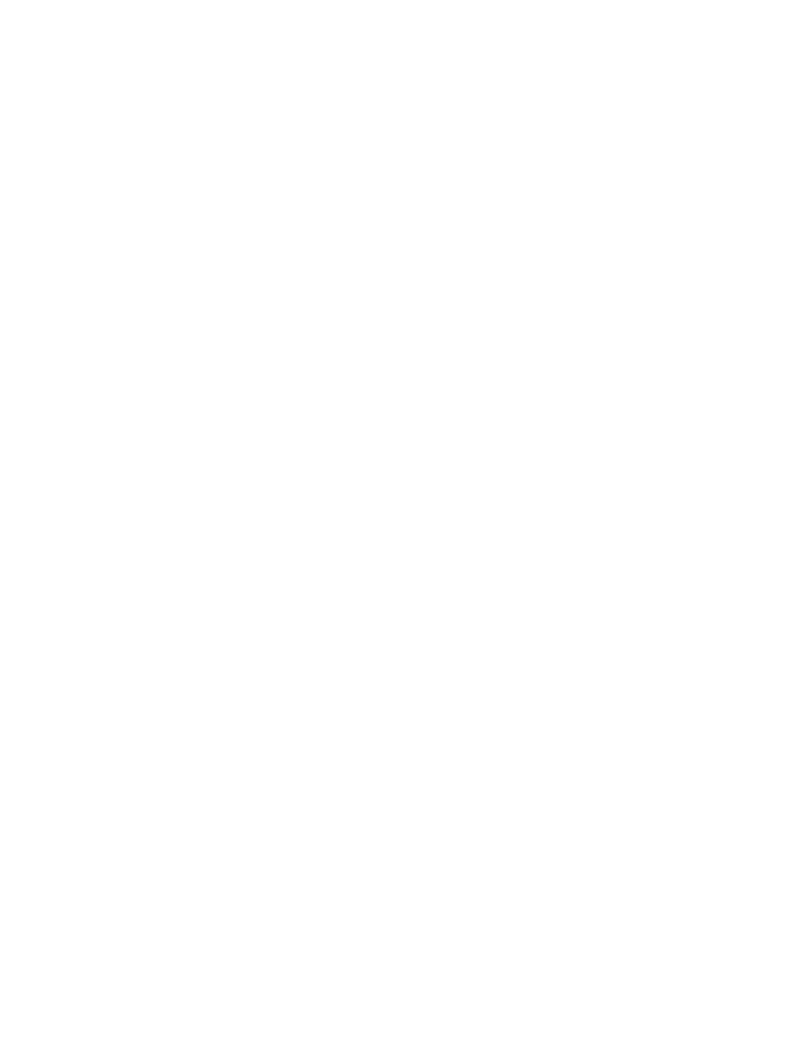
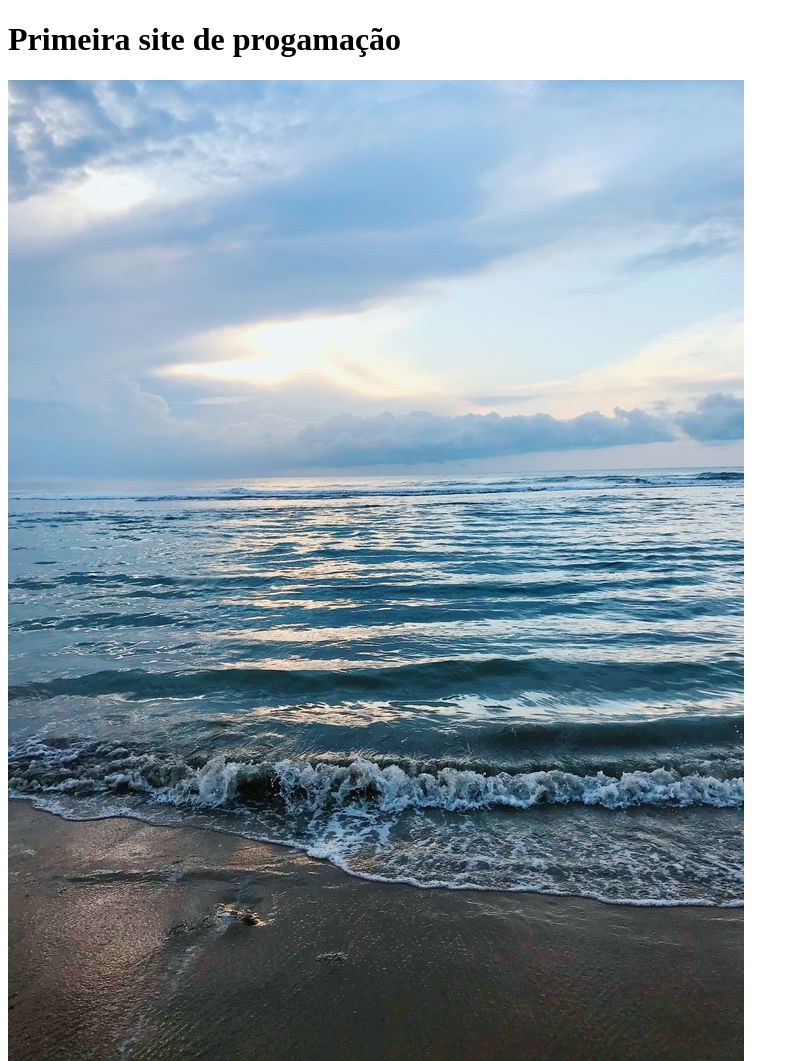
Before and after one commit to isavpaixao/isadora, a plain HTML site: page index.html in a window 1280 px wide. Shown: the whole page, without its empty margins (0-799 px from the left). Before the commit the page ends 800 px from the top, so only its background shows below. Drawn offline with Linux system fonts and the light colour scheme.

Commit message:
Add files via upload

```diff
--- a/index.html
+++ b/index.html
@@ -6,6 +6,7 @@
     <title>Document</title>
 </head>
 <body>
-
+    <h1>Primeira site de progamação</h1>
+    <img src="d486f8d83e4c35e297a4cbff1179290d.jpg">
 </body>
 </html>
```
Also changed, not shown: d486f8d83e4c35e297a4cbff1179290d.jpg (added).
